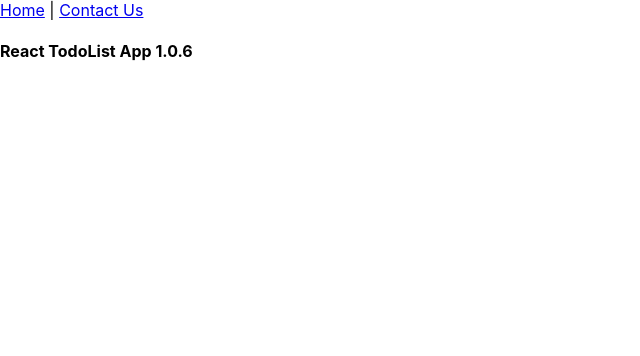
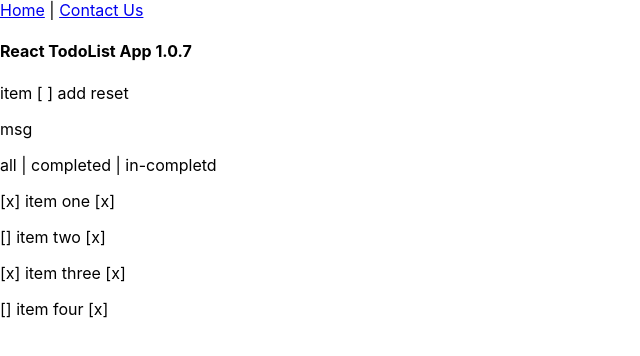
Before and after one commit to dgilbert-quickstart/react-todo-list-app-1, a React (Create React App) app in the folder react-todo-list-app-1/: page /#/ in a window 1280 px wide. Shown: the top 356 px of the page, without its empty margins (0-640 px from the left). Built offline with nearby package versions, Linux system fonts and the light colour scheme.

Commit message:
update react-todo-list-app-1, todolist

```diff
--- a/react-todo-list-app-1/src/components/Home.js
+++ b/react-todo-list-app-1/src/components/Home.js
@@ -3,7 +3,7 @@
 function Home() {
     return (
       <>
-        <TodoList title="React TodoList App 1.0.6"/>
+        <TodoList title="React TodoList App 1.0.7"/>
       </>
     );
   }
--- a/react-todo-list-app-1/src/components/TodoList.js
+++ b/react-todo-list-app-1/src/components/TodoList.js
@@ -2,6 +2,30 @@
     return (
       <>
         <h4>{props.title}</h4>
+        <div>
+          {"item [   ] add reset"}
+        </div>
+        <div>
+          <p>{" msg "}</p>
+        </div>
+        <div>
+          {" all | completed | in-completd"}
+        </div>
+        <p></p>
+        <div>
+          <p>
+            {"[x] item one [x]"}
+          </p>
+          <p>
+            {"[] item two [x]"}
+          </p>
+          <p>
+            {"[x] item three [x]"}
+          </p>
+          <p>
+            {"[] item four [x]"}
+          </p>
+        </div>
       </>
     );
   }
```
